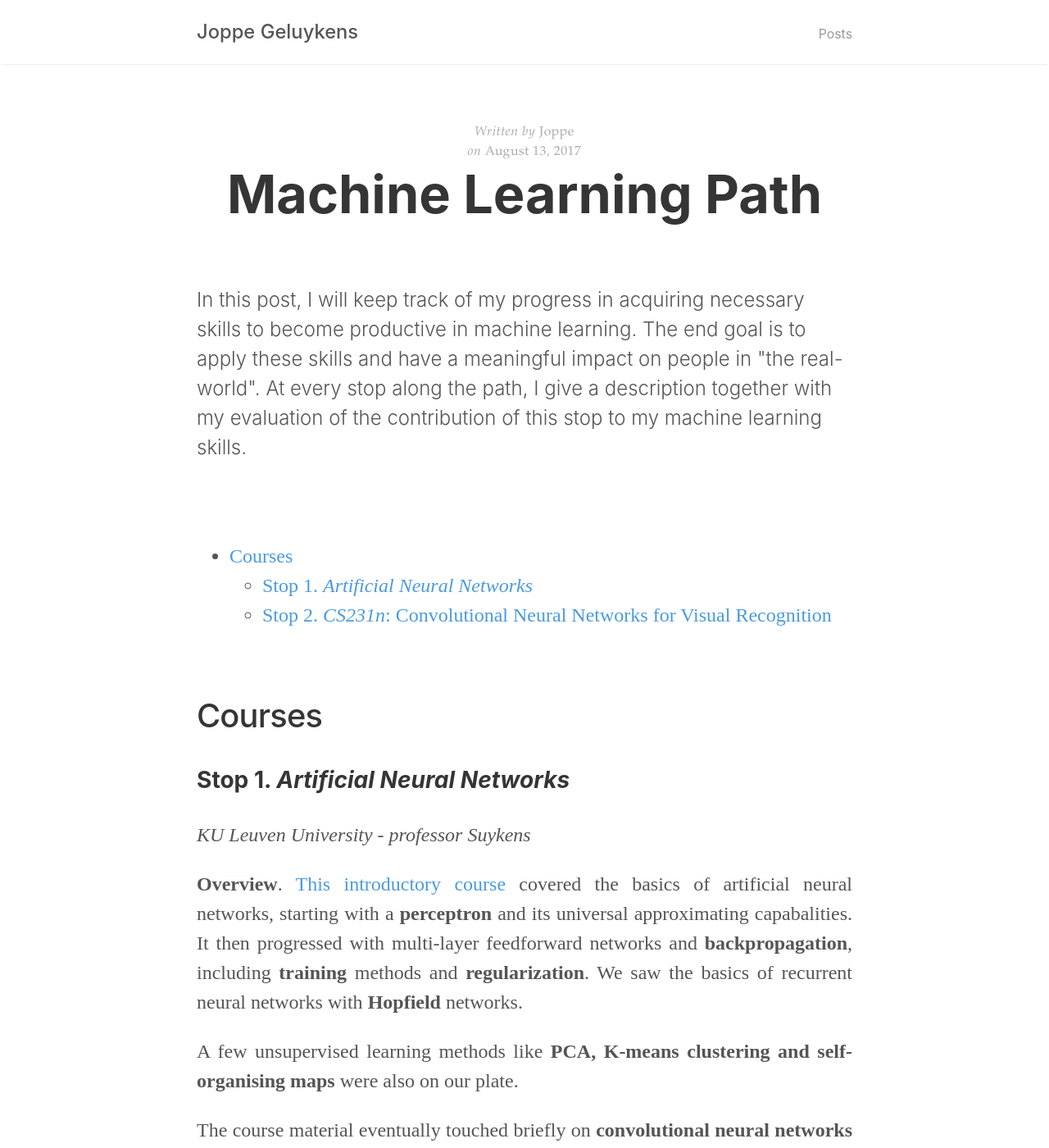
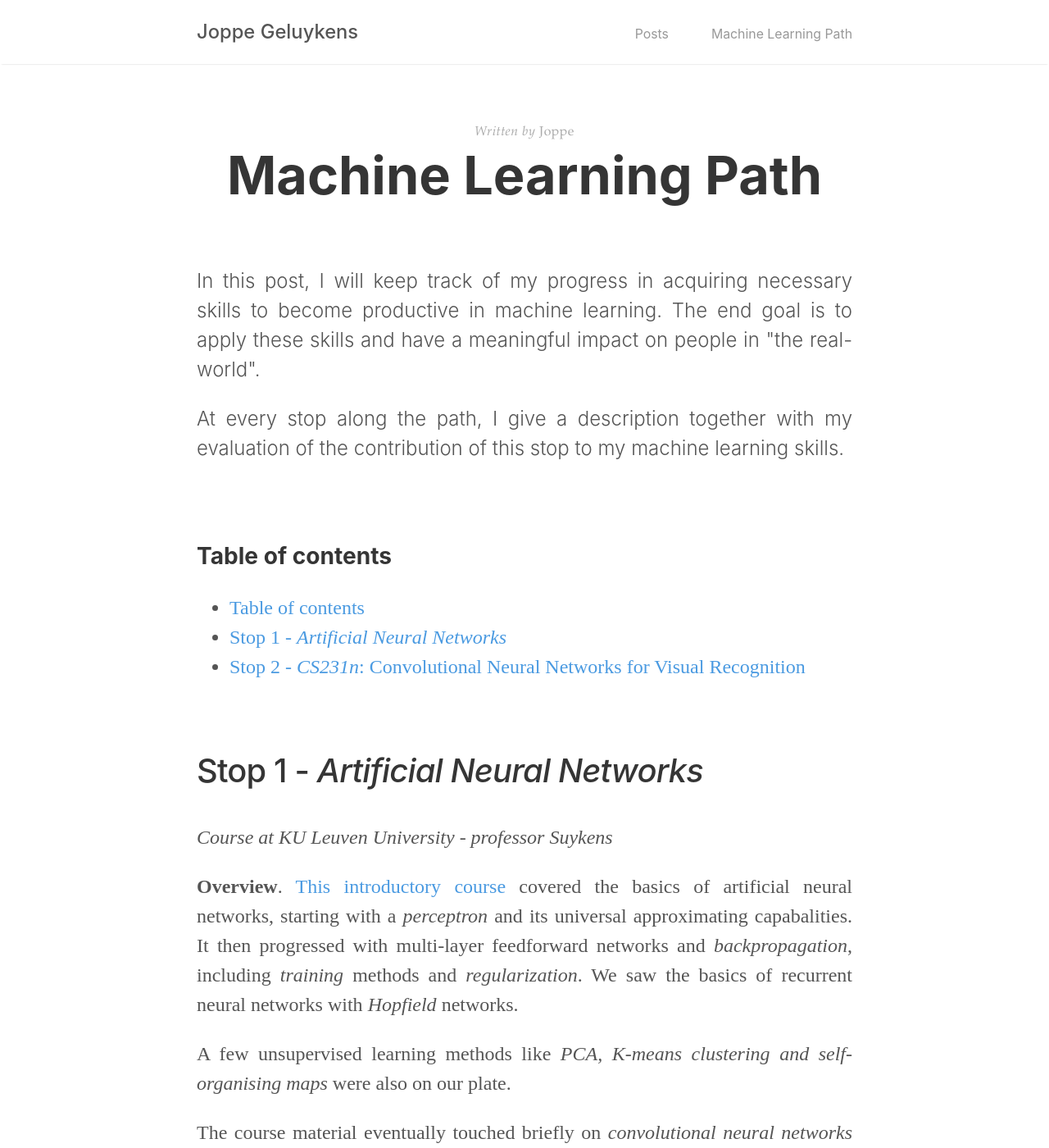
Before and after one commit to jppgks/blog, a Jekyll site: the page built from machine-learning-path.md, in a window 1280 px wide and 1400 px high. Shown: the whole window at 82% size. Built offline with Jekyll 4.4.1, drawn with Linux system fonts in a browser that asks for light colours; some of the changed text lies outside the part shown.

Commit message:
add learning path as page instead of post

```diff
--- a/_layouts/default.html
+++ b/_layouts/default.html
@@ -11,6 +11,7 @@
         </a>
         <ul>
           <li><a href="{{ site.baseurl }}/">Posts</a></li>
+		  <li><a href="{{ site.baseurl }}/machine-learning-path">Machine Learning Path</a></li>
         </ul>
     </div>
   </nav>
--- a/_posts/2017-08-13-learning-path.md
+++ b/machine-learning-path.md
@@ -5,30 +5,33 @@ author: "Joppe"
 ---
 
 <div class="post-intro">
+<p>
 In this post, I will keep track of my progress in acquiring necessary skills to become productive in machine learning.
 The end goal is to apply these skills and have a meaningful impact on people in "the real-world".
-
+</p>
+<p>
 At every stop along the path, I give a description together with
 my evaluation of the contribution of this stop to my machine learning skills.
+</p>
 </div>
 
+### Table of contents
 * TOC
 {:toc}
 
-## Courses
-### Stop 1. _Artificial Neural Networks_
-_KU Leuven University - professor Suykens_
+## Stop 1 - _Artificial Neural Networks_
+_Course at KU Leuven University - professor Suykens_
 
 **Overview**. [This introductory course](https://onderwijsaanbod.kuleuven.be/syllabi/e/H02C4AE.htm#activetab=doelstellingen_idp1338320)
 covered the basics of artificial neural networks,
-starting with a **perceptron** and its universal approximating capabalities.
-It then progressed with multi-layer feedforward networks and **backpropagation**,
-including **training** methods and **regularization**.
-We saw the basics of recurrent neural networks with **Hopfield** networks.
+starting with a *perceptron* and its universal approximating capabalities.
+It then progressed with multi-layer feedforward networks and *backpropagation*,
+including *training* methods and *regularization*.
+We saw the basics of recurrent neural networks with *Hopfield* networks.
 
-A few unsupervised learning methods like **PCA, K-means clustering and self-organising maps** were also on our plate.
+A few unsupervised learning methods like *PCA, K-means clustering and self-organising maps* were also on our plate.
 
-The course material eventually touched briefly on **convolutional neural networks**
+The course material eventually touched briefly on *convolutional neural networks*
 as an introduction to a deep learning approach.
 
 **Evaluation.** The course was given from a mathematics perspective,
@@ -49,10 +52,10 @@ The assignments forced the student to really get familiar with the mathematical
 It's the combination of the theoretical and practical side of things that made this course
 a valuable contribution to my machine learning path.
 
-### Stop 2. [_CS231n_](http://cs231n.stanford.edu): Convolutional Neural Networks for Visual Recognition
-_Stanford University - Andrej Karpathy_
+## Stop 2 - _CS231n_: Convolutional Neural Networks for Visual Recognition
+_Course at Stanford University (YouTube) - Andrej Karpathy_
 
 The examples at the end of the ANN course included the remarkable results attained with **convolutional neural networks**.
-Thus, this well-renowned course by Fei-Fei Li and Andrej Karpathy was a logical next step.
+Thus, [this well-renowned course](http://cs231n.stanford.edu) by Fei-Fei Li and Andrej Karpathy was a logical next step.
 
 TK
```
